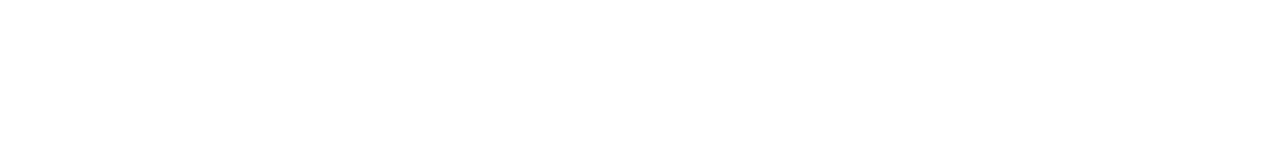
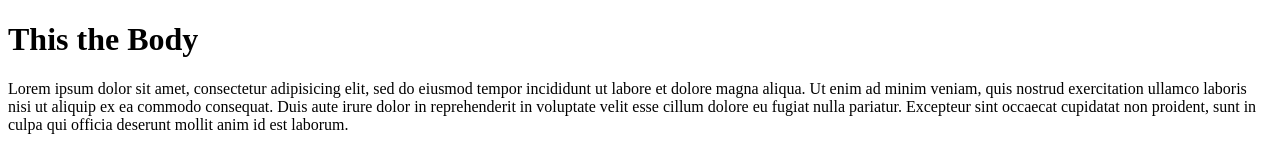
Before and after one commit to The21stKuruno/komiks-ph, a plain HTML site: page index.html in a window 1280 px wide. Drawn offline with nearby package versions, Linux system fonts and the light colour scheme.

Commit message:
Added h1 and p tag

```diff
--- a/index.html
+++ b/index.html
@@ -7,6 +7,7 @@
     <script type="text/javascript" src="scripts/main.js"></script>
   </head>
   <body>
-
+    <h1>This the Body</h1>
+    <p>Lorem ipsum dolor sit amet, consectetur adipisicing elit, sed do eiusmod tempor incididunt ut labore et dolore magna aliqua. Ut enim ad minim veniam, quis nostrud exercitation ullamco laboris nisi ut aliquip ex ea commodo consequat. Duis aute irure dolor in reprehenderit in voluptate velit esse cillum dolore eu fugiat nulla pariatur. Excepteur sint occaecat cupidatat non proident, sunt in culpa qui officia deserunt mollit anim id est laborum.</p>
   </body>
 </html>
```
